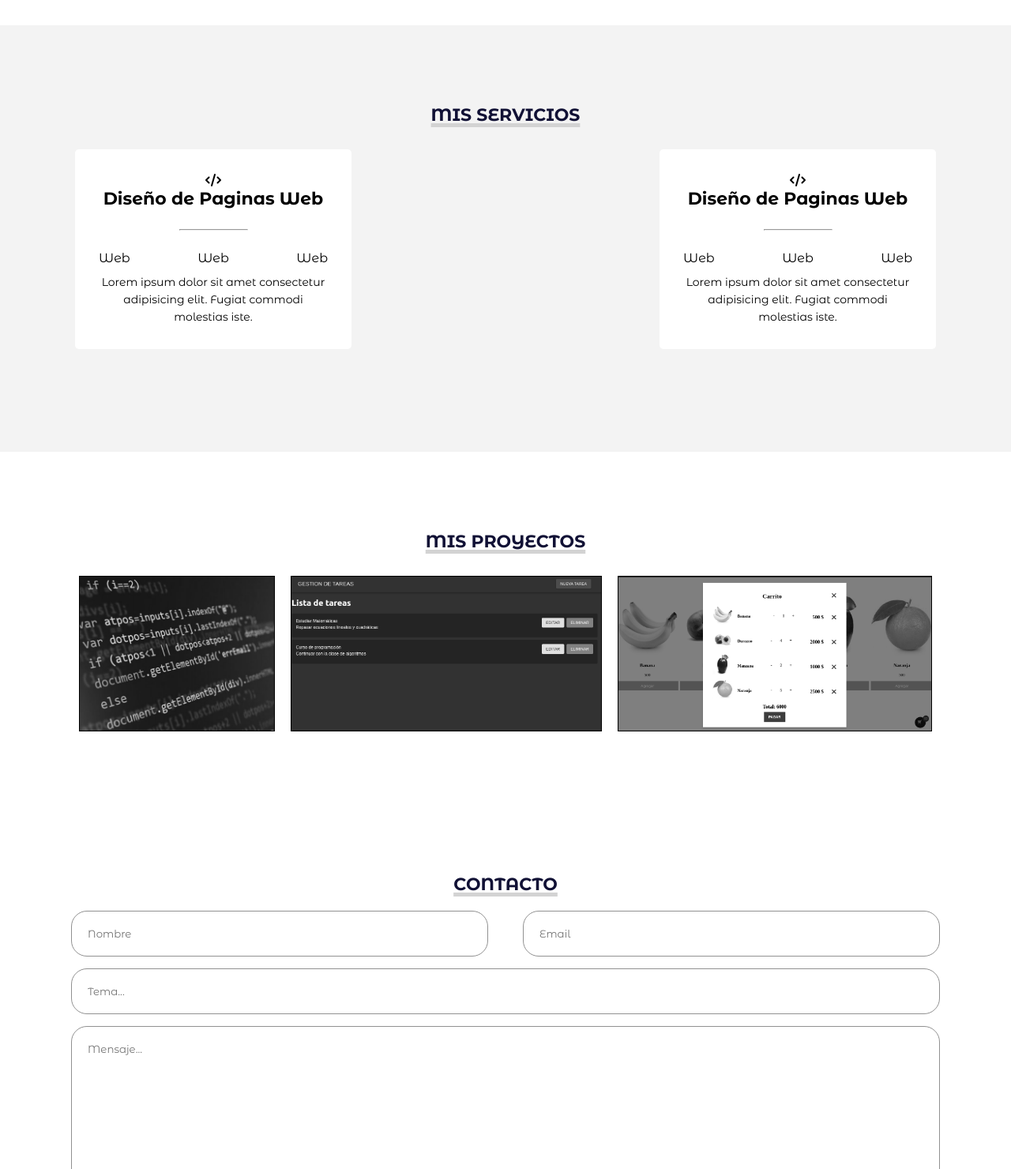
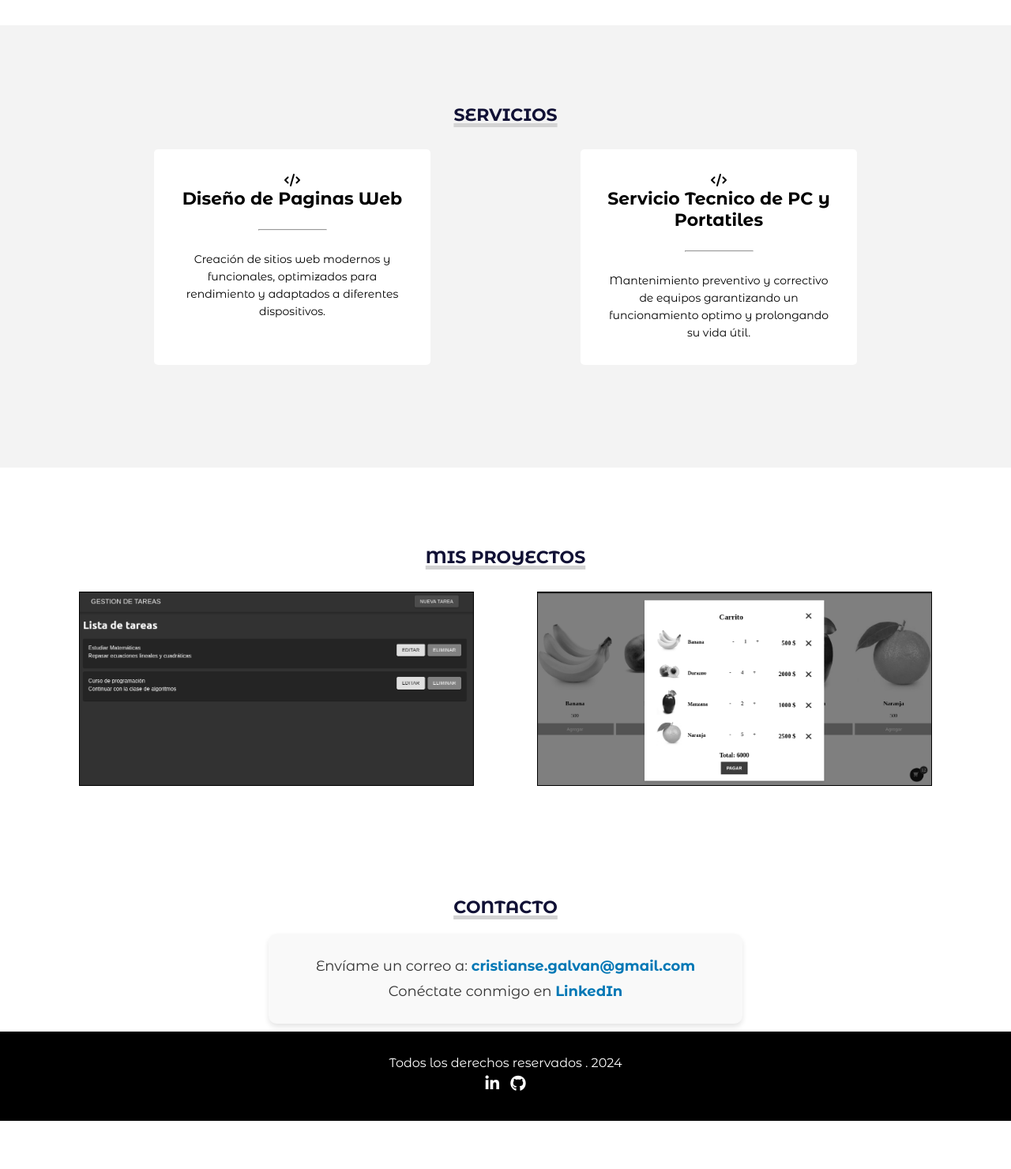
Before and after one commit to CristianG5/miPortfolio, a plain HTML site: page index.html in a window 1280 px wide. Shown: the part 1320-2800 px from the top of the page at 79% size. After the commit the page ends 2739 px from the top, so only its background shows below. Drawn offline with Linux system fonts and the light colour scheme.

Commit message:
miPortfoliov1.0.3

```diff
--- a/index.html
+++ b/index.html
@@ -57,7 +57,7 @@
     <!--SOBRE MI-->
     <section id="sobremi">
         <div class="contenedor-foto">
-            <img src="./img/fotoPortada.jpg" all="">
+            <img src="./img/fotoPortada_.jpeg" all="">
         </div>
         <div class="sobremi">
             <p class="titulo-seccion">Sobre mi</p>
@@ -72,30 +72,20 @@
 
     <!--Servicios-->
     <section id="servicios">
-        <h3 class="titulo-seccion">MIS SERVICIOS</h3>
+        <h3 class="titulo-seccion">SERVICIOS</h3>
             <div class="fila">
                 <div class="servicio">
                     <span class="icono"><i class="fa-solid fa-code"></i></span>
                         <h4>Diseño de Paginas Web</h4>
                             <hr>
-                            <ul class="servicios-tag">
-                                <li>Web</li>
-                                <li>Web</li>
-                                <li>Web</li>
-                            </ul>
-                            <p>Lorem ipsum dolor sit amet consectetur adipisicing elit. Fugiat commodi molestias iste.</p>
+                            <p>Creación de sitios web modernos y funcionales, optimizados para rendimiento y adaptados a diferentes dispositivos.</p>
                 </div>
 
                 <div class="servicio">
                     <span class="icono"><i class="fa-solid fa-code"></i></span>
-                        <h4>Diseño de Paginas Web</h4>
+                        <h4>Servicio Tecnico de PC y Portatiles</h4>
                             <hr>
-                            <ul class="servicios-tag">
-                                <li>Web</li>
-                                <li>Web</li>
-                                <li>Web</li>
-                            </ul>
-                            <p>Lorem ipsum dolor sit amet consectetur adipisicing elit. Fugiat commodi molestias iste.</p>
+                            <p>Mantenimiento preventivo y correctivo de equipos garantizando un funcionamiento optimo y prolongando su vida útil.</p>
                 </div>
 
             </div>
@@ -105,14 +95,7 @@
 <section id="portfolio">
     <h3 class="titulo-seccion">MIS PROYECTOS</h3>
     <div class="fila">
-        <div class="proyecto">
-            <div class="overlay"></div>
-            <img src="./img/pro1.jpg">
-            <div class="info">
-                <h4>Descripción del Proyecto</h4>
-                <p>Diseño Web</p>
-            </div>
-        </div>
+
 
         <div class="proyecto">
             <div class="overlay"></div>
@@ -120,8 +103,8 @@
                 <img src="./img/listaTareas.png">
             </a>
             <div class="info">
-                <h4>Descripción del Proyecto</h4>
-                <p>Diseño Web</p>
+                <h4>JS - NodeJS -  React - Material UI</h4>
+                <p>Lista de tareas</p>
             </div>
         </div>
 
@@ -131,8 +114,8 @@
                 <img src="./img/carrito.png">
             </a>
             <div class="info">
-                <h4>Descripción del Proyecto</h4>
-                <p>Diseño Web</p>
+                <h4>HTML - CSS - JS - MP</h4>
+                <p>Carrito de compras</p>
             </div>
         </div>
 
@@ -142,25 +125,10 @@
 <!--CONTACTO-->
 <section id="contacto">
     <h3 class="titulo-seccion">Contacto</h3>
-        <div class="contenedor-form">
-            <form action="">
-                <div class="fila mitad">
-                    <input type="text" placeholder="Nombre" class="input-mitad">
-                    <input type="text" placeholder="Email" class="input-mitad">
-                </div>
-
-                <div class="fila">
-                    <input type="text" placeholder="Tema..." class="input-full">
-                </div>
-
-                <div class="fila">
-                    <textarea name="" id="" cols="30" rows="10" placeholder="Mensaje..." class="input-full"></textarea>
-                </div>
-
-                <input type="submit" value="Enviar Mensaje" class="btn-enviar">
-
-            </form>
-        </div>
+    <div class="contenedor-contacto">
+        <p>Envíame un correo a: <a href="mailto:cristianse.galvan@gmail.com">cristianse.galvan@gmail.com</a></p>
+        <p>Conéctate conmigo en <a href="https://www.linkedin.com/in/cristian-sebastian-galvan-7766a6136/" target="_blank">LinkedIn</a></p>
+    </div>
 </section>
 
 <!--FOOTER-->
--- a/script.js
+++ b/script.js
@@ -3,7 +3,7 @@ function seleccionar(link) {
     opciones.forEach(opcion => opcion.classList.remove('seleccionado'));
     link.classList.add('seleccionado');
 
-    // Aquí ocultamos el menú en pantallas móviles
+
     var nav = document.getElementById("nav");
     nav.classList.remove("responsive");
 }
--- a/styles.css
+++ b/styles.css
@@ -193,6 +193,7 @@ html {
     line-height: 25px;
     color: #565656;
     margin-bottom:12px;
+    text-align: justify;
 }
 
 #sobremi .sobremi a {
@@ -231,7 +232,7 @@ html {
 #servicios .fila {
     display:flex;
     justify-content: space-between;
-    max-width: 1100px;
+    max-width: 900px;
     margin: 30px auto;
 }
 
@@ -336,7 +337,7 @@ html {
 /*CONTACTO*/
 
 #contacto {
-    padding: 50px 15px;
+    padding: 10px 15px;
 }
 
 #contacto .titulo-seccion {
@@ -350,49 +351,41 @@ html {
     text-decoration-thickness: 5px;
 }
 
-#contacto .contenedor-form {
-    max-width: 1100px;
-    margin: auto;
+.contenedor-contacto {
+    max-width: 600px;
+    margin: 0 auto;
+    padding: 20px;
+    text-align: center;
+    background-color: #f9f9f9;
+    border-radius: 10px;
+    box-shadow: 0 4px 6px rgba(0, 0, 0, 0.1);
 }
 
-#contacto .contenedor-form .fila {
-    margin-bottom: 15px;
+.contenedor-contacto p {
+    font-size: 18px;
+    color: #333;
+    margin: 10px 0;
 }
 
-#contacto .contenedor-form .mitad {
-    display: flex;
-    justify-content: space-between;
+.contenedor-contacto a {
+    color: #0077b5;
+    text-decoration: none;
+    font-weight: bold;
+    transition: color 0.3s ease;
 }
 
-#contacto .contenedor-form input,
-#contacto .contenedor-form textarea {
-    padding: 20px;
-    border-radius: 20px;
-    border: none;
-    border: 1px solid #919191;
+.contenedor-contacto a:hover {
+    color: #005580;
 }
 
-#contacto .contenedor-form .mitad input {
-    width: 48%;
-}
+@media (max-width: 600px) {
+    .contenedor-contacto {
+        padding: 15px;
+    }
 
-#contacto .contenedor-form .input-full {
-    width: 100%;
-}
-
-#contacto .btn-enviar {
-    display: block;
-    margin: auto;
-    cursor: pointer;
-    transition: .5s;
-    padding: 10px 15px;
-    font-size: 10px;
-    font-weight: bold;
-}
-
-#contacto .btn-enviar:hover {
-    background-color: rgb(14, 26, 185);;
-    color: #fff;
+    .contenedor-contacto p {
+        font-size: 16px;
+    }
 }
 
 /*FOOTER*/
```
Also changed, not shown: img/fotoPortada_.jpeg (added).
